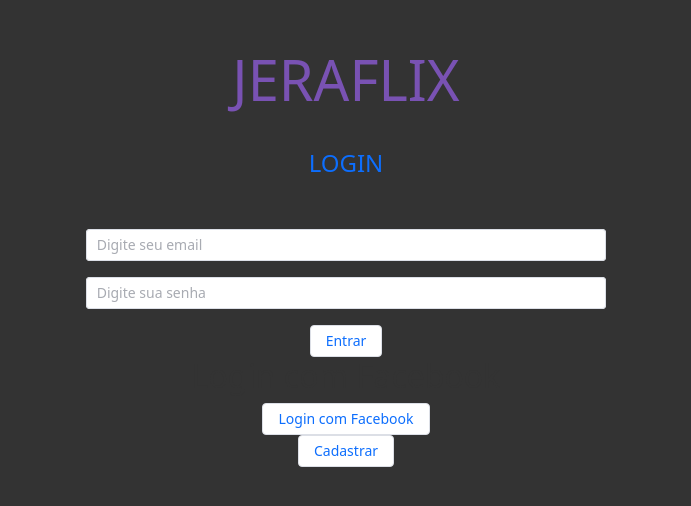
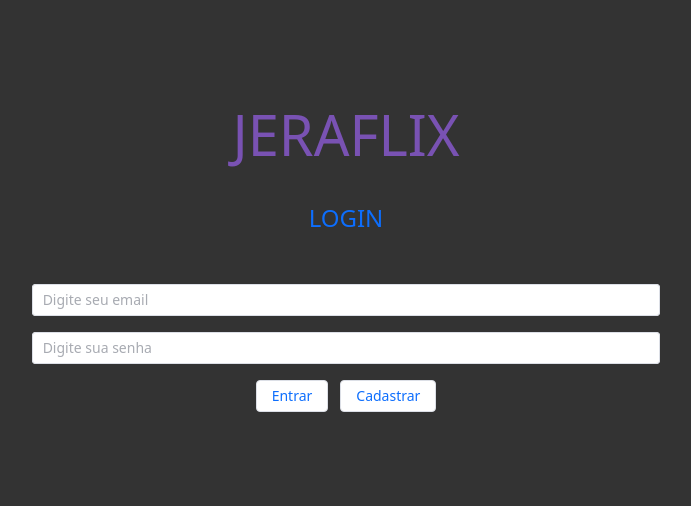
Before and after one commit to otaviosena96/jeraflix-vue, a Vue app: page /login in a window 1280 px wide. Shown: the part 148-654 px from the top of the page, without its empty margins (294-985 px from the left). Built offline with nearby package versions, Linux system fonts and the light colour scheme.

Commit message:
voltando antes de tentar implementar o facebook

```diff
--- a/src/views/Login.vue
+++ b/src/views/Login.vue
@@ -1,4 +1,5 @@
 <template>
+
   <div class="container">
     <div class="col">
       <div class="row">
@@ -13,25 +14,18 @@
     <el-button @click="login">
       <span class="text-primary">Entrar</span>
     </el-button>
-
-    <div>
-      <h2>Login com Facebook</h2>
-      <el-button @click="loginWithFacebook">
-        <span class="text-primary">Login com Facebook</span>
-      </el-button>
-    </div>
-
     <el-button @click="signup">
       <span class="text-primary">Cadastrar</span>
     </el-button>
   </div>
+
 </template>
 
 <script setup>
-import { ref } from 'vue'
-import { useUserStore } from '../stores/userStore.ts'
-import { useToast } from 'vue-toastification'
-import { useRouter } from 'vue-router'
+import {ref} from 'vue'
+import {useUserStore} from '../stores/userStore.ts'
+import {useToast} from 'vue-toastification'
+import {useRouter} from 'vue-router'
 
 const userStore = useUserStore()
 const router = useRouter()
@@ -41,50 +35,18 @@ const form = ref({
   password: ''
 })
 
+
 const signup = async () => {
-  router.push({ path: '/signup' })
+  router.push({path: '/signup'})
 }
-
 const login = async () => {
   await userStore.login(form.value).then(() => {
+
+  }).then(() =>{
     router.push('perfil/criar')
   }).catch(e => {
+
     toast.error(e.response.data.message)
   })
 }
-
-const loginWithFacebook = () => {
-  FB.login(response => {
-    if (response.authResponse) {
-      FB.api('/me', { fields: 'name,email' }, async (profile) => {
-        try {
-          await userStore.loginWithFacebook(profile)
-          router.push('perfil/criar')
-        } catch (e) {
-          toast.error(e.response.data.message)
-        }
-      })
-    } else {
-      toast.error('Falha no login com Facebook')
-    }
-  }, { scope: 'public_profile,email' })
-}
-
-window.fbAsyncInit = function() {
-  FB.init({
-    appId: '{your-app-id}',
-    cookie: true,
-    xfbml: true,
-    version: '{api-version}'
-  });
-  FB.AppEvents.logPageView();
-};
-
-(function(d, s, id) {
-  var js, fjs = d.getElementsByTagName(s)[0];
-  if (d.getElementById(id)) { return; }
-  js = d.createElement(s); js.id = id;
-  js.src = "https://connect.facebook.net/en_US/sdk.js";
-  fjs.parentNode.insertBefore(js, fjs);
-}(document, 'script', 'facebook-jssdk'));
 </script>
```
